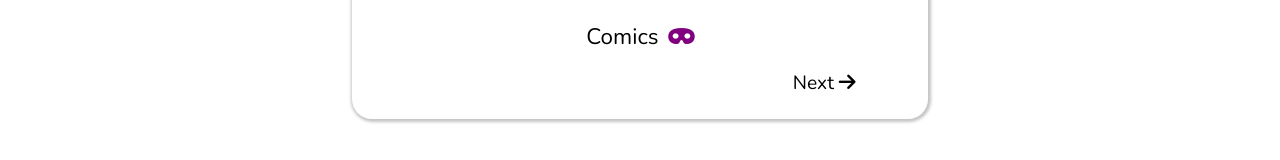
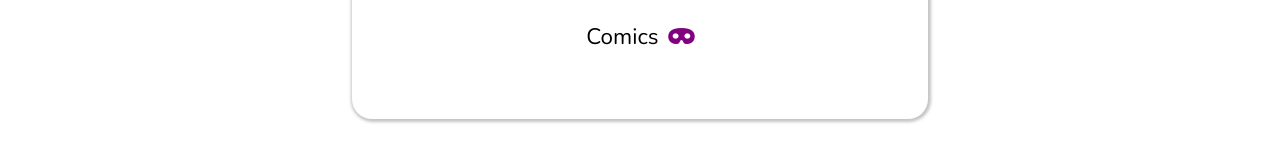
Before and after one commit to chrismbah/Quiz-Master, a React (Vite) app: page / in a window 1280 px wide. Shown: the part 470-630 px from the top of the page. Built offline with nearby package versions, Linux system fonts and the light colour scheme.

Commit message:
Handled select Category function

```diff
--- a/src/components/Category/Category.jsx
+++ b/src/components/Category/Category.jsx
@@ -6,12 +6,9 @@ import { useContext } from "react";
 export default function Category() {
   const { setQuizState, quizCategory, setQuizCategory, setScore } =
     useContext(QuizApp);
-  function handleClick() {
-    if (quizCategory === "") {
-      alert("Please pick a category");
-    } else {
-      setQuizState("quiz");
-    }
+  function handleClick(category) {
+    setQuizCategory(category);
+    setQuizState("quiz");
   }
   return (
     <div className="category">
@@ -20,25 +17,20 @@ export default function Category() {
           <h2>Select A Category of Your Choice </h2>
         </div>
         <div className="select-options">
-          <button onClick={() => setQuizCategory("science")}>
+          <button onClick={() => handleClick("science")}>
             <span>Science </span> <i class="fa-solid fa-flask fa-bounce"></i>{" "}
           </button>
-          <button onClick={() => setQuizCategory("maths")}>
+          <button onClick={() => handleClick("maths")}>
             <span> Mathematics</span>
             <i class="fa-solid fa-calculator fa-bounce"></i>{" "}
           </button>
-          <button onClick={() => setQuizCategory("history")}>
+          <button onClick={() => handleClick("history")}>
             <span> History</span>{" "}
             <i class="fa-solid fa-clock-rotate-left fa-spin fa-spin-reverse"></i>{" "}
           </button>
-          <button onClick={() => setQuizCategory("comics")}>
+          <button onClick={() => handleClick("comics")}>
             <span> Comics</span>
             <i class="fa-solid fa-mask fa-bounce"></i>
-          </button>
-        </div>
-        <div className="action-button">
-          <button onClick={handleClick}>
-            <span>Next</span> <i class="fa-solid fa-arrow-right"></i>
           </button>
         </div>
       </div>
```
